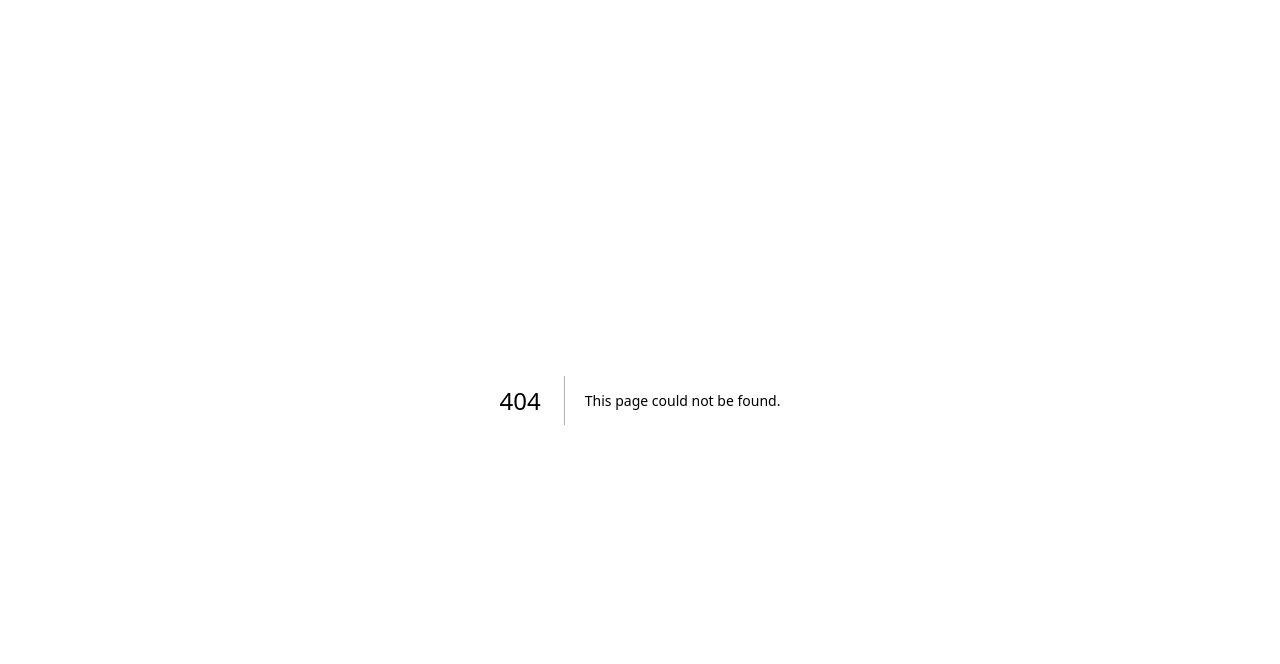
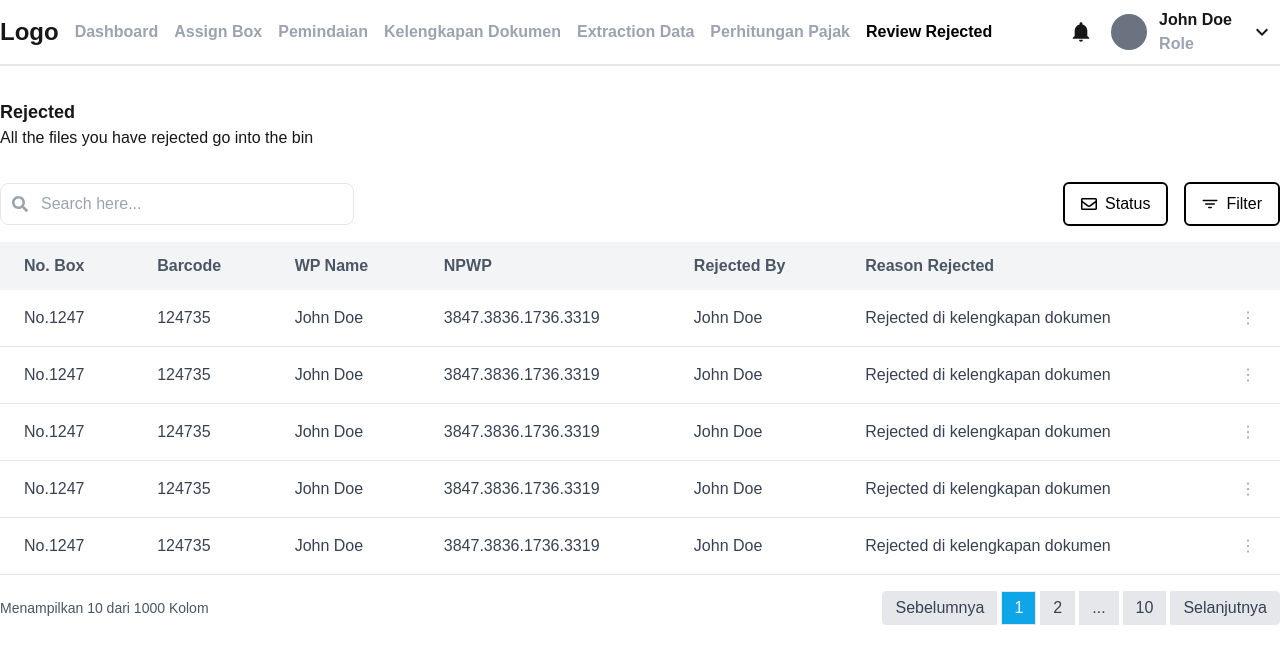
Before and after one commit to Auxulry/pluto, a Next.js app: page /review-rejected in a window 1280 px wide. Before the commit this address had no page. Shown: the top 664 px of the page. Built offline with nearby package versions, Linux system fonts and the light colour scheme.

Commit message:
initial commit

```diff
--- a/src/components/atoms/nav/NavMenu.jsx
+++ b/src/components/atoms/nav/NavMenu.jsx
@@ -22,11 +22,36 @@ export default function NavMenu() {
       >
         Assign Box
       </h6>
-      <h6 className={`text-md font-bold ${isActive('/pemindaian')}`}>Pemindaian</h6>
-      <h6 className={`text-md font-bold ${isActive('/kelengkapan-dokumen')}`}>Kelengkapan Dokumen</h6>
-      <h6 className={`text-md font-bold ${isActive('/extraction-data')}`}>Extraction Data</h6>
-      <h6 className={`text-md font-bold ${isActive('/perhitungan-pajak')}`}>Perhitungan Pajak</h6>
-      <h6 className={`text-md font-bold ${isActive('/review-rejected')}`}>Review Rejected</h6>
+      <h6
+        className={`text-md font-bold cursor-pointer ${isActive('/scanner')}`}
+        onClick={() => router.push('/scanner')}
+      >
+        Pemindaian
+      </h6>
+      <h6
+        className={`text-md font-bold cursor-pointer ${isActive('/completes-document')}`}
+        onClick={() => router.push('/completes-document')}
+      >
+        Kelengkapan Dokumen
+      </h6>
+      <h6
+        className={`text-md font-bold cursor-pointer ${isActive('/extraction')}`}
+        onClick={() => router.push('/extraction')}
+      >
+        Extraction Data
+      </h6>
+      <h6
+        className={`text-md font-bold cursor-pointer ${isActive('/tax-calculation')}`}
+        onClick={() => router.push('/tax-calculation')}
+      >
+        Perhitungan Pajak
+      </h6>
+      <h6
+        className={`text-md font-bold cursor-pointer ${isActive('/review-rejected')}`}
+        onClick={() => router.push('/review-rejected')}
+      >
+        Review Rejected
+      </h6>
     </div>
   );
 }
--- /dev/null
+++ b/src/pages/review-rejected/index.jsx
@@ -0,0 +1,162 @@
+import {IoIosQrScanner, IoMdArrowDropdown, IoMdNotifications} from "react-icons/io";
+import {MdOutlineArrowOutward, MdOutlineKeyboardArrowDown, MdOutlineKeyboardArrowUp} from "react-icons/md";
+import React, {useEffect, useRef, useState} from "react";
+import {IoAddCircleOutline, IoEye, IoFilter, IoFilterOutline, IoPencil, IoTrashSharp} from "react-icons/io5";
+import {FaFilter, FaRegEnvelope, FaSearch} from "react-icons/fa";
+import MainLayout from "@/components/layouts/MainLayout";
+import OperatorDashboard from "@/components/organisms/operator/OperatorDashboard";
+import ReviewerDashboard from "@/components/organisms/reviewer/ReviewerDashboard";
+import Modal from "@/components/atoms/modal/Modal";
+import TextField from "@/components/atoms/text-field/TextField";
+import Alert from "@/components/atoms/alert/Alert";
+
+const DataTable = () => {
+  // State to toggle dropdown visibility
+  const [dropdownOpen, setDropdownOpen] = useState(null);
+
+  // Ref to capture the element for dropdown
+  const dropdownRefs = useRef([]);
+
+  const handleToggle = (index) => {
+    setDropdownOpen(dropdownOpen === index ? null : index);
+  };
+
+  // Close dropdown when clicking outside
+  useEffect(() => {
+    const handleClickOutside = (event) => {
+      if (
+        dropdownOpen !== null && // dropdown is open
+        dropdownRefs.current[dropdownOpen] && // ref exists
+        !dropdownRefs.current[dropdownOpen].contains(event.target) // clicked outside the dropdown
+      ) {
+        setDropdownOpen(null);
+      }
+    };
+
+    document.addEventListener('mousedown', handleClickOutside);
+    return () => {
+      document.removeEventListener('mousedown', handleClickOutside);
+    };
+  }, [dropdownOpen]);
+
+  return (
+    <div className="container mx-auto">
+      <div className="overflow-x-auto bg-white">
+        <table className="min-w-full bg-white">
+          <thead className="bg-gray-100 rounded-lg">
+          <tr>
+            <th className="px-6 py-3 text-left text-gray-600">No. Box</th>
+            <th className="px-6 py-3 text-left text-gray-600">Barcode</th>
+            <th className="px-6 py-3 text-left text-gray-600">WP Name</th>
+            <th className="px-6 py-3 text-left text-gray-600">NPWP</th>
+            <th className="px-6 py-3 text-left text-gray-600">Rejected By</th>
+            <th className="px-6 py-3 text-left text-gray-600">Reason Rejected</th>
+            <th className="px-6 py-3"></th>
+          </tr>
+          </thead>
+          <tbody>
+          {[1, 2, 3, 4, 5].map((row, index) => (
+            <tr key={index} className="border-b">
+              <td className="px-6 py-4 text-gray-700">No.1247</td>
+              <td className="px-6 py-4 text-gray-700">124735</td>
+              <td className="px-6 py-4 text-gray-700">John Doe</td>
+              <td className="px-6 py-4 text-gray-700">3847.3836.1736.3319</td>
+              <td className="px-6 py-4 text-gray-700">John Doe</td>
+              <td className="px-6 py-4 text-gray-700">Rejected di kelengkapan dokumen</td>
+              <td className="px-6 py-4 text-right relative">
+                {/* Ellipsis Button */}
+                <button
+                  onClick={() => handleToggle(index)}
+                  className="text-gray-400 hover:text-gray-600"
+                >
+                  ⋮
+                </button>
+
+                {/* Dropdown Menu */}
+                {dropdownOpen === index && (
+                  <div
+                    ref={(el) => (dropdownRefs.current[index] = el)} // Set ref for each dropdown
+                    className="absolute right-0 mt-2 w-56 bg-white border rounded shadow-lg z-10 text-start"
+                  >
+                    <ul>
+                      <li className="px-4 py-2 hover:bg-gray-100 cursor-pointer flex flex-row items-center gap-2">
+                        <IoIosQrScanner />
+                        <span>Re-scan Document</span>
+                      </li>
+                      <li className="px-4 py-2 hover:bg-gray-100 cursor-pointer flex flex-row items-center gap-2">
+                        <IoPencil />
+                        <span>Re-scan Document</span>
+                      </li>
+                      <li className="px-4 py-2 hover:bg-gray-100 cursor-pointer flex flex-row items-center gap-2">
+                        <IoTrashSharp />
+                        <span>Reject</span>
+                      </li>
+                    </ul>
+                  </div>
+                )}
+              </td>
+            </tr>
+          ))}
+          </tbody>
+        </table>
+      </div>
+      <div className="flex items-center justify-between mt-4">
+        <span className="text-gray-600 text-sm">Menampilkan 10 dari 1000 Kolom</span>
+        <div className="flex space-x-1">
+          <button className="px-3 py-1 border rounded-l bg-gray-200 text-gray-700">Sebelumnya</button>
+          <button className="px-3 py-1 border bg-sky-500 text-white">1</button>
+          <button className="px-3 py-1 border bg-gray-200 text-gray-700">2</button>
+          <button className="px-3 py-1 border bg-gray-200 text-gray-700">...</button>
+          <button className="px-3 py-1 border bg-gray-200 text-gray-700">10</button>
+          <button className="px-3 py-1 border rounded-r bg-gray-200 text-gray-700">Selanjutnya</button>
+        </div>
+      </div>
+    </div>
+  );
+};
+
+export default function ReviewRejected() {
+  return (
+    <MainLayout>
+      <div className='container mx-auto'>
+        <div className='flex flex-row items-center justify-between my-4'>
+          <div>
+            <h2 className="text-lg font-bold">Rejected</h2>
+            <p className='text-md'>All the files you have rejected go into the bin</p>
+          </div>
+        </div>
+        {/* Filter */}
+        <div className="flex items-center justify-between py-4">
+          {/* Search Input */}
+          <div className="relative w-full">
+            <FaSearch className="absolute left-3 top-1/2 transform -translate-y-1/2 text-gray-400"/>
+            <input
+              type="text"
+              placeholder="Search here..."
+              className="pl-10 pr-4 py-2 border rounded-lg text-gray-600 focus:outline-none focus:ring-2 focus:ring-blue-400 w-1/3"
+            />
+          </div>
+
+          <div className='flex flex-row items-center gap-4'>
+            {/* Status Button */}
+            <button
+              className="flex items-center space-x-2 bg-white-500 border-black border-2 text-black px-4 py-2 rounded-md hover:bg-white-600 focus:outline-none focus:ring-2 focus:ring-white-400">
+              <FaRegEnvelope/>
+              <span>Status</span>
+            </button>
+
+            {/* Filter Button */}
+            <button
+              className="flex items-center space-x-2 bg-white-500 border-black border-2 text-black px-4 py-2 rounded-md hover:bg-white-600 focus:outline-none focus:ring-2 focus:ring-white-400">
+              <IoFilter/>
+              <span>Filter</span>
+            </button>
+          </div>
+        </div>
+
+        {/* Table */}
+        <DataTable/>
+      </div>
+    </MainLayout>
+  );
+}
```
